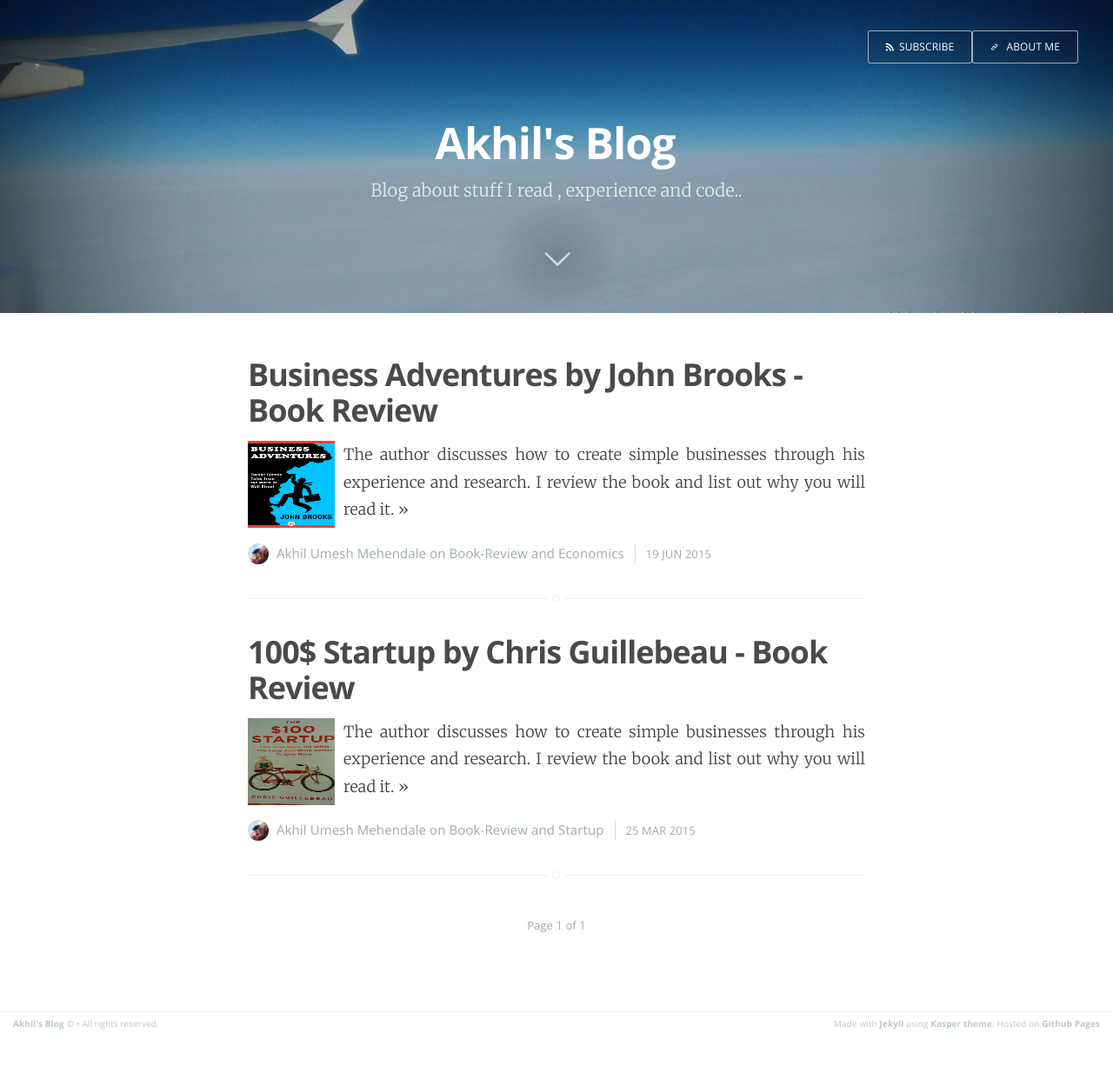
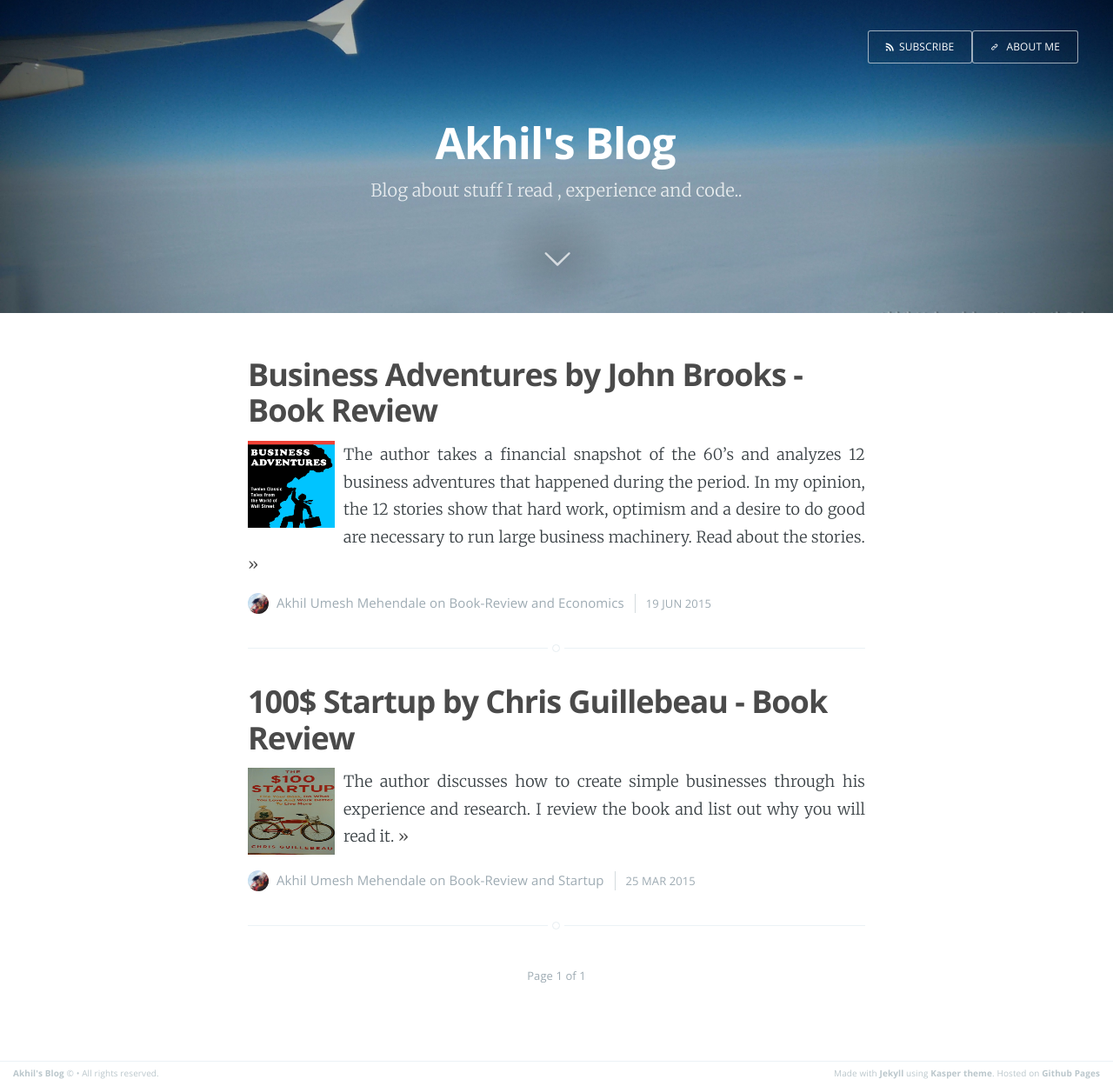
Before and after one commit to akhilum/akhilum.github.io, a Jekyll site: the page built from index.html, in a window 1280 px wide. Shown: the whole page at 87% size. Built offline with Jekyll 4.4.1, drawn with Linux system fonts in a browser that asks for light colours; Markdown is read by kramdown in place of the engine named in the settings; the list of posts is cut into pages by our own code; before the commit the page ends 1191 px from its top, so only the background shows below that.

Commit message:
Editing 2nd article

```diff
--- a/_posts/2015-06-19-Business Adventures by John Brooks.markdown
+++ b/_posts/2015-06-19-Business Adventures by John Brooks.markdown
@@ -4,67 +4,69 @@
 date:   2015-06-19 10:18:00
 categories: Book-Review Economics
 thumbnail: "/assets/images/business_adventures.jpg"
-excerpt: "The author discusses how to create simple businesses through his experience and research. I review the book and list out why you will read it."
+excerpt: "The author takes a financial snapshot of the 60’s and analyzes 12 business adventures that happened during the period. In my opinion, the 12 stories show that hard work, optimism and a desire to do good are necessary to run large business machinery. Read about the stories."
 cover: "/assets/images/business_adventures_1.jpg"
 ---
 
 
 Business Adventures by John Brooks is informative and enjoyable. The author takes a financial snapshot of the 60’s and analyzes 12 business adventures that happened during the period. In my opinion, the 12 stories show that hard work, optimism and a desire to do good are necessary to run large business machinery. The book teaches a lot about economics, management practices and human behavior. Maybe that is why Warren Buffett and Bill Gates love this book.
 
-![Business Adventures Cover](/assets/images/business_adventures_1.jpg)
-
 John Brooks has interviewed the people involved in these adventures in great detail. He uses these interviews to circumspectly narrate tales about these business adventures. His narration makes these insipid events in history more lively and personal.
-
-![Business Adventures](/assets/images/business_adventures_2.jpg)
+____
 
 ##The book is split up into these 12 independent stories:-
 
-###The Fluctuation.
+### 1. The Fluctuation.
 ![The Fluctuation](/assets/images/business_adventures_2.jpg)
 
 This article is about the stock market crash of 1962. It describes how the rate of spread of information and lateness affects the entire system. It describes how the stock market worked before and after the crash. It compares the stock market crashes of 1962 and 1929.
 
-###The Fate of the Edsel
+### 2. The Fate of the Edsel
 ![Ford Edsel](/assets/images/business_adventures_3.jpg)
 
-This article describes the conception, development and the market response of Ford Edsel. How Ford went through a huge “motor” adventure. Starting 1955 with the conception and release of the Edsel in 1957-1959. How Wallace and his theoretical market research used to design the car couldn't help mitigate the risk. How the risk was borne and the chapter put behind.
+This article describes the conception, development and the market response of Ford Edsel. How Ford went through a huge “*motor*” adventure. Starting 1955 with the conception and release of the Edsel in 1957-1959. How Wallace and his theoretical market research used to design the car couldn't help mitigate the risk. How the risk was borne and the chapter put behind.
 
-###The Federal Income Tax
+### 3. The Federal Income Tax
 
 The author compares the pros/cons of income tax system as it is today and how it came into being. This is a very lucid article. The author then goes on to tell us that income tax was
-“a net for redistributing money … but capital gains provisions and loopholes have made income tax a mass tax. A shift from low-rate tax relying for revenue on the high income group to a high rate tax relying on middle income group and low income group”
+
+> a net for redistributing money … but capital gains provisions and loopholes have made income tax a mass tax. A shift from low-rate tax relying for revenue on the high income group to a high rate tax relying on middle income group and low income group
+
 Then the second half of the article is about how the income tax system was digitized in 1964 under the then IRS commissioner Caplin. How he thought of IRS as an
-“enormous self-assessment tax system in which people voluntarily pay with little direct enforcement”.
+> enormous self-assessment tax system in which people voluntarily pay with little direct enforcement.
+
 Then the system under the next IRS commissioner Sheldon S Cohen is also described. Along with the description of some of the tax loopholes. This chapter makes for a wonderful read.
 
-###A Reasonable Amount of Time
+### 4. A Reasonable Amount of Time
+
+![Xerox 914](/assets/images/business_adventures_xerox.jpg)
 
 A glimpse into the securities world of 1963-1964. How the office bearers of Texas Gulf were grilled for trading with insider information and setting of compliance standards by the SEC.
 
-###Xerox
+### 5. Xerox
 
 Article about the cinematic history and rise of XeroX from 1964 through 1967. The Rochester industrial scene. A peek into copyrights & IP. Interviews with Horace W. Becker the chief engineer at Xerox. Very insightful chapter about a path breaking technological company.
 
-###Making the Customers Whole
+### 6. Making the Customers Whole
 In 1963 there was a stock exchange crash due to member firms J R Williston & Beane, Inc., and Ira Haupt & Co. were in financial trouble. What was the actual story. Commodities markets. The heroics of Mr Coyle. the then head of exchanges’ member firms department that saved the day.
 
-###The Impacted Philosophers
+### 7. The Impacted Philosophers
 The need for clear communication and policies as corporations grow larger and larger is exemplified in this article using the GE’s 1959 price fixing fiasco and the lawsuits that followed.
 
-###The Great Last Corner
+### 8. The Great Last Corner
 The accidental stock market corner in midsummer 1958 by Clarence Saunder, the proprietor of piggly wiggly stores. Explains the concept of market corners and the business adventure that clarence saunders went through.
 
-###A Second Sort of Life
+### 9. A Second Sort of Life
 ![lilienthal](/assets/images/business_adventures_4.jpg)
 
 An article about the post retirement “stint” of Mr. TVA, David E lilienthal. The author contrasts his work with the public sector Tennessee Valley Association between 1933-1941 and then his second life as a private consultant in the business of helping governments set up programs similar to TVA’s. How Mr. Lilienthal helped develop many countries. How his views may have changed from being in a public servant role to an entrepreneurial role. How Mr. TVA starts respecting financiers.
 
-###Stockholder Season
+### 10. Stockholder Season
 A lively description of how professional stockholder meetings are held. The categories of stockholders and how vested and interested they are through the stockholder meetings of AT&T, GE, Chas. Pfizer & Co., RCA, Comsat during 1965-1966. The author notes how you get to know the personalities of the executives at these meetings. The author concludes noting that these meetings are important way of showing stockholder dissent.
 
-###One Free Bite.
+### 11. One Free Bite.
 A case study about sharing information gained during employment - “Trade Secrets”.
 
-###In Defense of Sterling
+### 12. In Defense of Sterling
 ![Sterling](/assets/images/business_adventures_5.jpg)
 The author describes the chain of events that happened in march 1964 and that continues till the sterling pound devalued. Through this story the author explains the role played by the federal reserve bank. It gives us a glimpse into international finance, describes how the various financial association came into being, how currency rates fluctuate, how the central bank exchange rates steer the economy, how currency valuation and bank rates induce inflation and deflation.
```
Also changed, not shown: assets/images/business_adventures.jpg, assets/images/business_adventures_xerox.jpg (added).
